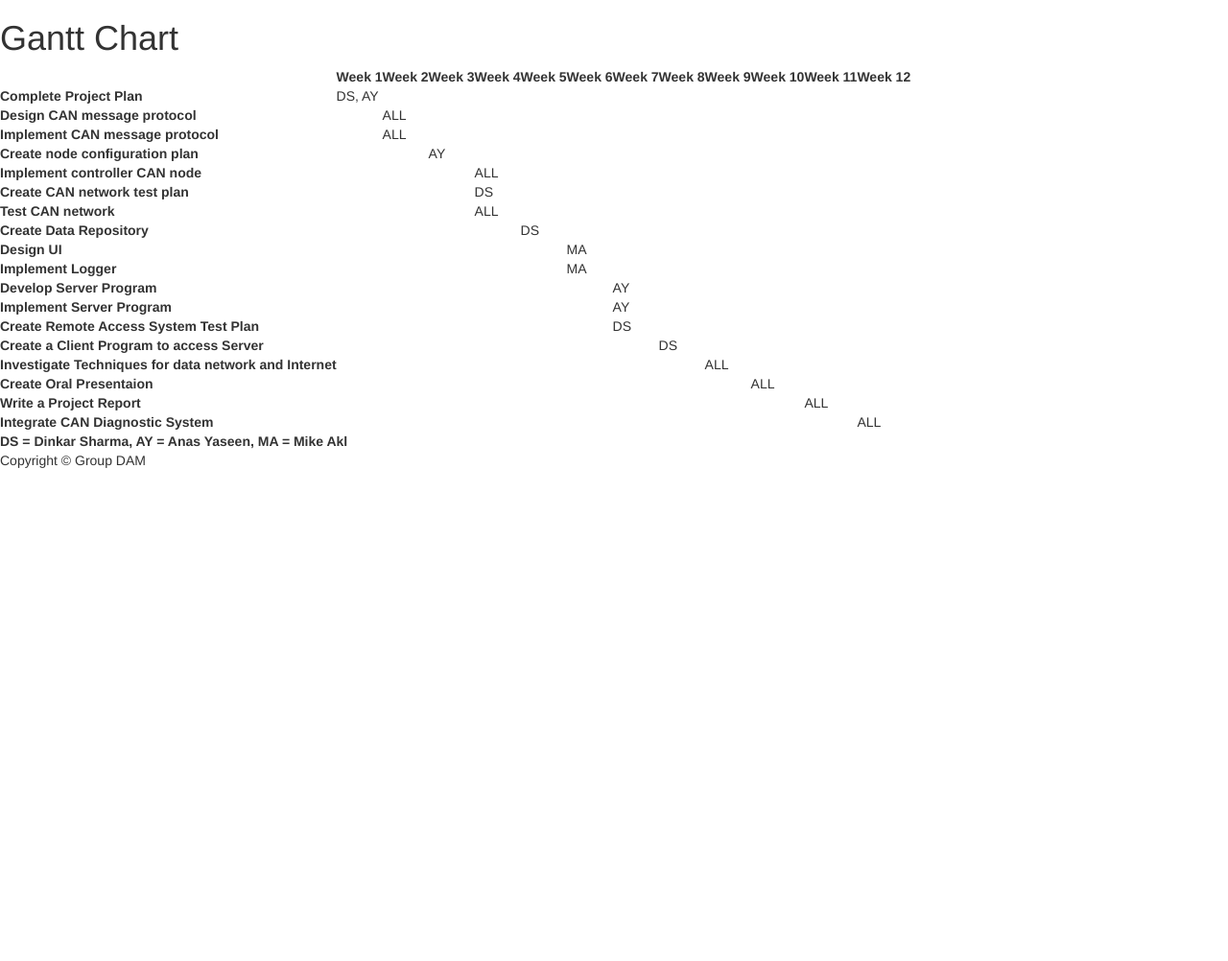
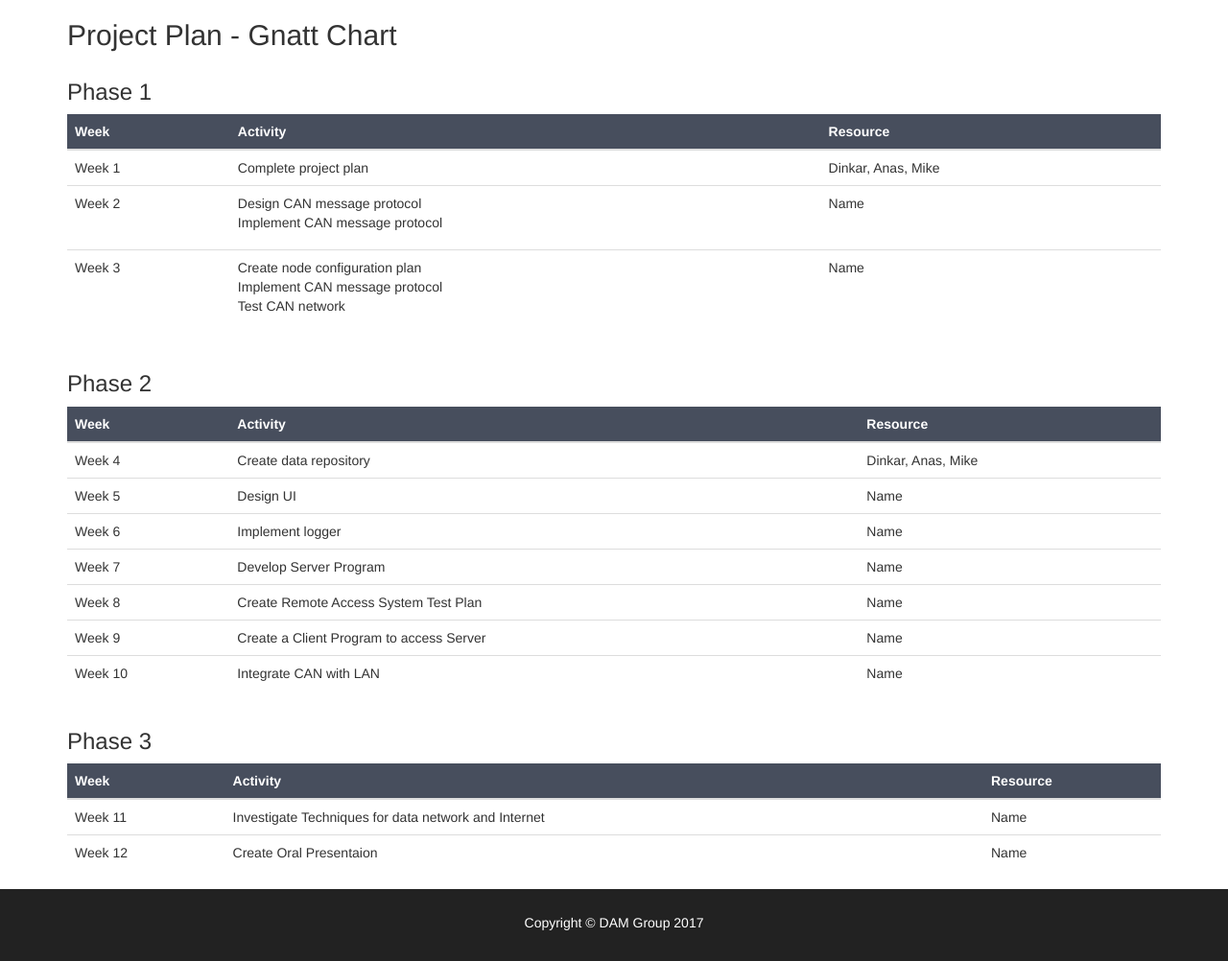
Before and after one commit to dinkar-sharma/project_6_2017, a PHP site: page /project_plan.html in a window 1280 px wide. Shown: the part 51-1053 px from the top of the page at 96% size. Before the commit the page ends 539 px from the top, so only its background shows below. Run offline with PHP 8.4, Linux system fonts and the light colour scheme; some libraries are stand-ins or nearby versions.

Commit message:
Fixed project plan page. Added bootstrap.

```diff
--- a/css/project_plan.css
+++ b/css/project_plan.css
@@ -1,18 +1,8 @@
-/*table*/
-table {
-    border-collapse: collapse;
-    width: 100%;
+ul {
+  list-style-type: none;
+  padding-left: 0px;
 }
-
-th, td {
-    text-align: left;
-    padding: 8px;
-}
-
-tr:nth-child(even){background-color: #f2f2f2}
-
 th {
-    background-color: #4CAF50;
+    background-color: #474e5d;
     color: white;
 }
-/*end table*/
--- a/project_details.html
+++ b/project_details.html
@@ -118,7 +118,7 @@
         positional feedback. The elevator <span class="mkbold">motor</span> will interface with the
         controller via servo electronics.</p>
         <figure>
-            <img src="images/fig1.jpg"> <!--   -->
+            <img class="img-responsive" src="images/fig1.jpg"> <!--   -->
             <figcaption>
                 Figure-1<br>
                 (Note: Above figure depicts an approximate schematic of the system. Actual implementation may
@@ -152,7 +152,7 @@
             module, over an Internet connection.</li>
         </ol>
         <figure>
-            <img src="images/fig2.jpg"> <!--   -->
+            <img class="img-responsive" src="images/fig2.jpg"> <!--   -->
             <figcaption>
                 Figure-2<br>
                 (Note: Above figure depicts an approximate schematic of the system. Actual implementation may
--- a/project_plan.html
+++ b/project_plan.html
@@ -14,6 +14,7 @@
     <!-- Latest compiled JavaScript -->
     <script src="https://maxcdn.bootstrapcdn.com/bootstrap/3.3.7/js/bootstrap.min.js"></script>
     <link rel="stylesheet" type="text/css" href="css/modal.css"></head>
+    <link rel="stylesheet" type="text/css" href="css/project_plan.css">
 <body>
     <header>
         <nav class="navbar navbar-inverse navbar-fixed-top">
@@ -81,200 +82,128 @@
             </div>
         </div>
     </header>
-    <h1 id="title">Gantt Chart</h1>
-
-    <table>
+    <div class="container">
+        <h2>Project Plan - Gnatt Chart</h2>
+        <div class="table-responsive">
+            <h3>Phase 1</h3>
+            <table class="table table-hover">
+                <thead>
                     <tr>
-            <th></th>
-            <th>Week 1</th>
-            <th>Week 2</th>
-            <th>Week 3</th>
-            <th>Week 4</th>
-            <th>Week 5</th>
-            <th>Week 6</th>
-            <th>Week 7</th>
-            <th>Week 8</th>
-            <th>Week 9</th>
-            <th>Week 10</th>
-            <th>Week 11</th>
-            <th>Week 12</th>
+                        <th>Week</th>
+                        <th class="activity-th">Activity</th>
+                        <th>Resource</th>
                     </tr>
+                </thead>
                 <tbody>
                     <tr>
-                <th>Complete Project Plan</th>
-                <td>DS, AY</td>
-                <td></td>
-                <td></td>
+                        <td>Week 1</td>
+                        <td>Complete project plan</td>
+                        <td>Dinkar, Anas, Mike</td>
                     </tr>
                     <tr>
-                <th>Design CAN message protocol</th>
-                <td></td>
-                <td>ALL</td>
-                <td></td>
+                        <td>Week 2</td>
+                        <td>
+                            <ul>
+                                <li>Design CAN message protocol</li>
+                                <li>Implement CAN message protocol</li>
+                            </ul>
+                        </td>
+                        <td>Name</td>
                     </tr>
                     <tr>
-                <th>Implement CAN message protocol</th>
-                <td></td>
-                <td>ALL</td>
-                <td></td>
+                        <td>Week 3</td>
+                        <td>
+                            <ul>
+                                <li>Create node configuration plan</li>
+                                <li>Implement CAN message protocol</li>
+                                <li>Test CAN network</li>
+                            </ul>
+                        </td>
+                        <td>Name</td>
+                    </tr>
+                </tbody>
+            </table>
+        </div>
+    </div>
+    <div class="container">
+        <div class="table-responsive">
+            <h3>Phase 2</h3>
+            <table class="table table-hover">
+                <thead>
+                    <tr>
+                        <th>Week</th>
+                        <th class="activity-th">Activity</th>
+                        <th>Resource</th>
+                    </tr>
+                </thead>
+                <tbody>
+                    <tr>
+                        <td>Week 4</td>
+                        <td>Create data repository</td>
+                        <td>Dinkar, Anas, Mike</td>
                     </tr>
                     <tr>
-                <th>Create node configuration plan</th>
-                <td></td>
-                <td></td>
-                <td>AY</td>
+                        <td>Week 5</td>
+                        <td>Design UI</td>
+                        <td>Name</td>
                     </tr>
                     <tr>
-                <th>Implement controller CAN node</th>
-                <td></td>
-                <td></td>
-                <td></td>
-                <td>ALL</td>
+                        <td>Week 6</td>
+                        <td>Implement logger</td>
+                        <td>Name</td>
                     </tr>
                     <tr>
-                <th>Create CAN network test plan</th>
-                <td></td>
-                <td></td>
-                <td></td>
-                <td>DS</td>
+                        <td>Week 7</td>
+                        <td>Develop Server Program</td>
+                        <td>Name</td>
                     </tr>
                     <tr>
-                <th>Test CAN network</th>
-                <td></td>
-                <td></td>
-                <td></td>
-                <td>ALL</td>
+                        <td>Week 8</td>
+                        <td>Create Remote Access System Test Plan</td>
+                        <td>Name</td>
                     </tr>
                     <tr>
-                <th>Create Data Repository</th>
-                <td></td>
-                <td></td>
-                <td></td>
-                <td></td>
-                <td>DS</td>
+                        <td>Week 9</td>
+                        <td>Create a Client Program to access Server</td>
+                        <td>Name</td>
                     </tr>
                     <tr>
-                <th>Design UI</th>
-                <td></td>
-                <td></td>
-                <td></td>
-                <td></td>
-                <td></td>
-                <td>MA</td>
+                        <td>Week 10</td>
+                        <td>Integrate CAN with LAN</td>
+                        <td>Name</td>
+                    </tr>
+                </tbody>
+            </table>
+        </div>
+    </div>
+    <div class="container">
+        <div class="table-responsive">
+            <h3>Phase 3</h3>
+            <table class="table table-hover">
+                <thead>
+                    <tr>
+                        <th>Week</th>
+                        <th class="activity-th">Activity</th>
+                        <th>Resource</th>
+                    </tr>
+                </thead>
+                <tbody>
+                    <tr>
+                        <td>Week 11</td>
+                        <td>Investigate Techniques for data network and Internet</td>
+                        <td>Name</td>
                     </tr>
                     <tr>
-                <th>Implement Logger</th>
-                <td></td>
-                <td></td>
-                <td></td>
-                <td></td>
-                <td></td>
-                <td>MA</td>
-            </tr>
-            <tr>
-                <th>Develop Server Program</th>
-                <td></td>
-                <td></td>
-                <td></td>
-                <td></td>
-                <td></td>
-                <td></td>
-                <td>AY</td>
-            </tr>
-            <tr>
-                <th>Implement Server Program</th>
-                <td></td>
-                <td></td>
-                <td></td>
-                <td></td>
-                <td></td>
-                <td></td>
-                <td>AY</td>
-            </tr>
-            <tr>
-                <th>Create Remote Access System Test Plan</th>
-                <td></td>
-                <td></td>
-                <td></td>
-                <td></td>
-                <td></td>
-                <td></td>
-                <td>DS</td>
-            </tr>
-            <tr>
-                <th>Create a Client Program to access Server</th>
-                <td></td>
-                <td></td>
-                <td></td>
-                <td></td>
-                <td></td>
-                <td></td>
-                <td></td>
-                <td>DS</td>
-            </tr>
-            <tr>
-                <th>Investigate Techniques for data network and Internet</th>
-                <td></td>
-                <td></td>
-                <td></td>
-                <td></td>
-                <td></td>
-                <td></td>
-                <td></td>
-                <td></td>
-                <td>ALL</td>
-            </tr>
-            <tr>
-                <th>Create Oral Presentaion</th>
-                <td></td>
-                <td></td>
-                <td></td>
-                <td></td>
-                <td></td>
-                <td></td>
-                <td></td>
-                <td></td>
-                <td></td>
-                <td>ALL</td>
-            </tr>
-            <tr>
-                <th>Write a Project Report</th>
-                <td></td>
-                <td></td>
-                <td></td>
-                <td></td>
-                <td></td>
-                <td></td>
-                <td></td>
-                <td></td>
-                <td></td>
-                <td></td>
-                <td>ALL</td>
-            </tr>
-            <tr>
-                <th>Integrate CAN Diagnostic System</th>
-                <td></td>
-                <td></td>
-                <td></td>
-                <td></td>
-                <td></td>
-                <td></td>
-                <td></td>
-                <td></td>
-                <td></td>
-                <td></td>
-                <td></td>
-                <td>ALL</td>
+                        <td>Week 12</td>
+                        <td>Create Oral Presentaion</td>
+                        <td>Name</td>
                     </tr>
                 </tbody>
-        <tfoot>
-            <tr>
-                <th colspan="5">DS = Dinkar Sharma, AY = Anas Yaseen, MA = Mike
-                Akl</th>
-            </tr>
-        </tfoot>
             </table>
-
-    <p id="copy-right">Copyright &copy; Group DAM</p>
+        </div>
+    </div>
+    <footer id="foot" class="container-fluid text-center">
+        <script src="js/common.js"></script>
+    </footer>
 </body>
 </html>
```
Also changed, not shown: css/project_details_style.css (+3 -5 lines). Lines whose indentation alone changed are shown as unchanged.
